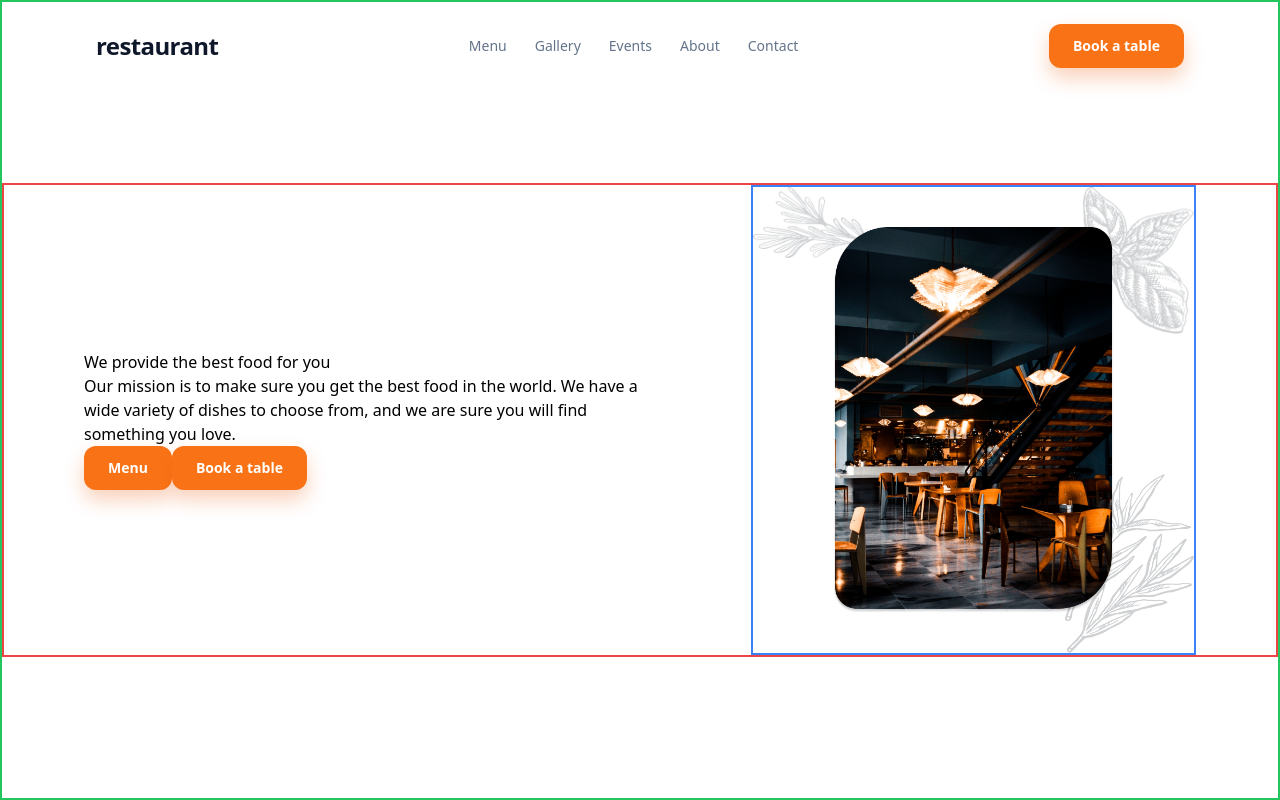
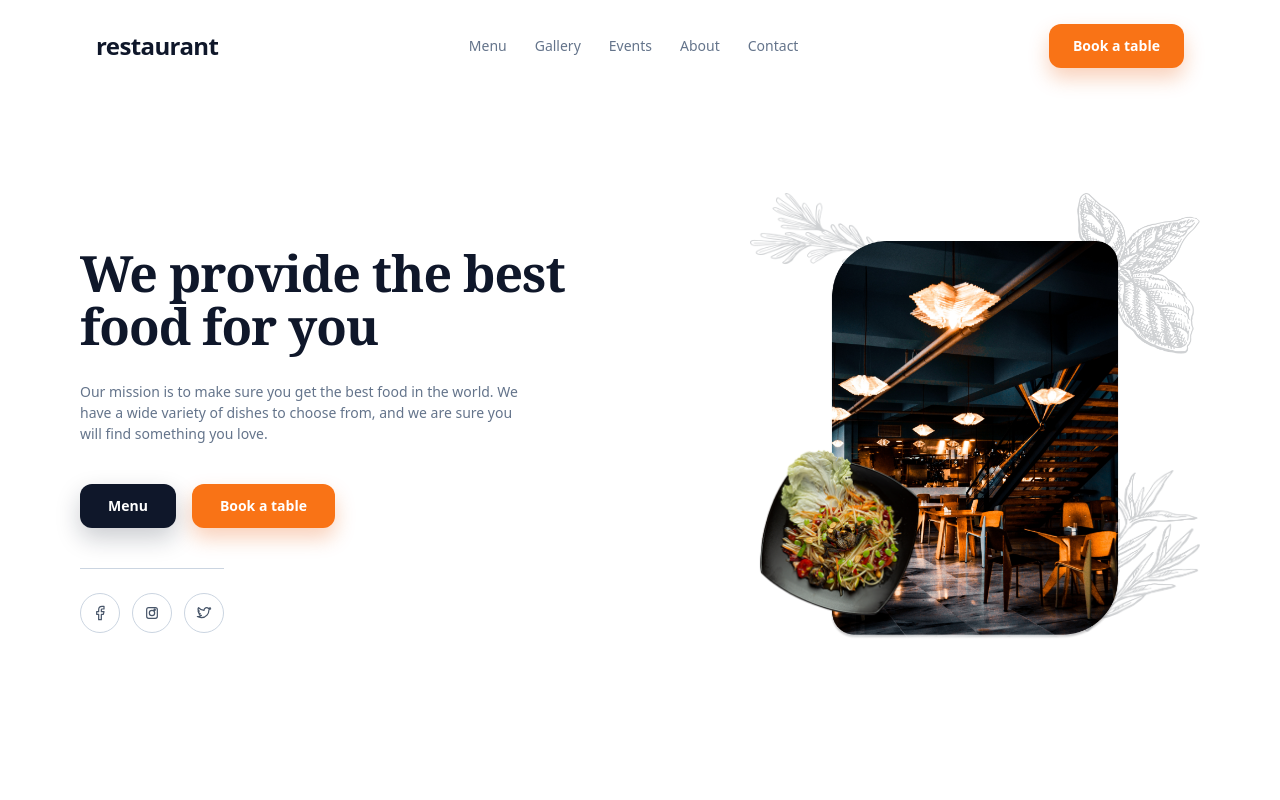
Before and after one commit to mohamed-yala/restaurant-landing-page, a React (Vite) app: page / in a window 1280 px wide. Built offline with nearby package versions, Linux system fonts and the light colour scheme.

Commit message:
fix hero page

```diff
--- /dev/null
+++ b/src/data/socialIcons.js
@@ -0,0 +1,20 @@
+export const socialIcons = [
+  {
+    id: 'facebook',
+    label: 'Facebook',
+    href: '#',
+    path: 'M18 2h-3a5 5 0 0 0-5 5v3H7v4h3v8h4v-8h3l1-4h-4V7a1 1 0 0 1 1-1h3z',
+  },
+  {
+    id: 'instagram',
+    label: 'Instagram',
+    href: '#',
+    path: 'M4 7a3 3 0 0 1 3-3h10a3 3 0 0 1 3 3v10a3 3 0 0 1-3 3H7a3 3 0 0 1-3-3V7Zm8 9a4 4 0 1 0 0-8 4 4 0 0 0 0 8Zm5-9a1 1 0 1 1-2 0 1 1 0 0 1 2 0Z',
+  },
+  {
+    id: 'twitter',
+    label: 'Twitter',
+    href: '#',
+    path: 'M22 5.8c-.7.3-1.5.5-2.3.6a4 4 0 0 0 1.7-2.2c-.8.5-1.7.8-2.6 1A4 4 0 0 0 12 8.1a11.3 11.3 0 0 1-8.2-4.2 4 4 0 0 0 1.2 5.4c-.7 0-1.3-.2-1.9-.5v.1a4 4 0 0 0 3.2 3.9c-.6.2-1.3.2-1.9.1a4 4 0 0 0 3.7 2.8A8 8 0 0 1 2 17.4 11.3 11.3 0 0 0 8.1 19c7.3 0 11.3-6.2 11.3-11.5v-.5c.8-.5 1.5-1.2 2-2Z',
+  },
+]
--- a/src/sections/Hero.jsx
+++ b/src/sections/Hero.jsx
@@ -1,28 +1,47 @@
 import React from 'react'
 import Button from '../components/Button'
+import { socialIcons } from '../data/socialIcons'
 
 function Hero() {
   return (
-    <div className='flex  items-center border-green-500 border-2 min-h-[100vh]'>
+    <div className='flex  items-center min-h-[100vh]'>
 
-      <div className='flex px-20  justify-between items-center border-red-500 border-2 mt-10'>
+      <div className='flex w-full px-20 justify-between items-center mt-20 max-[1000px]:px-10 max-[800px]:flex-col max-[800px]:mt-28  '>
 
-        <div className='w-[50%]'>
-            <h1>We provide the best food for you</h1>
-            <p>Our mission is to make sure you get the best food in the world. We have a wide variety of dishes to choose from, and we are sure you will find something you love.</p>
-            <div>
-                <Button text={"Menu"}/>
-                <Button text={"Book a table"}/>
-            </div>
+
+        <div className='w-[50%] max-[958px]:w-full '>
+          <h1 className=' font-serif text-[50px] max-[1042px]:text-[40px] font-semibold leading-[1.06] tracking-[-0.02em] text-slate-900 max-[800px]:text-[50px] max-[800px]:max-w-[600px]'>We provide the best food for you</h1>
+          <p className='mt-7 max-w-[450px] text-[14px]  text-slate-500'>Our mission is to make sure you get the best food in the world. We have a wide variety of dishes to choose from, and we are sure you will find something you love.</p>
+          <div className='mt-10 flex flex-wrap items-center gap-4'>
+            <Button text={"Menu"} color='bg-slate-900' className='rounded-lg px-7 py-3 shadow-[0_10px_24px_rgba(15,23,42,0.22)]'/>
+            <Button text={"Book a table"} className='rounded-lg px-7 py-3'/>
+          </div>
+
+          <div className='mt-10 flex w-fit items-center gap-3 border-t border-slate-300 pt-6'>
+            {socialIcons.map((icon) => (
+              <a
+                key={icon.id}
+                href={icon.href}
+                aria-label={icon.label}
+                className='flex h-10 w-10 items-center justify-center rounded-full border border-slate-300 text-slate-600 transition duration-200 hover:border-slate-900 hover:text-slate-900'
+              >
+                <svg viewBox='0 0 24 24' className='h-4 w-4' fill='none' stroke='currentColor' strokeWidth='1.8'>
+                  <path d={icon.path} strokeLinecap='round' strokeLinejoin='round' />
+                </svg>
+              </a>
+            ))}
+          </div>
 
         </div>
 
-        <div className='relative w-[40%]   flex items-center justify-center border-blue-500 border-2'>
-            <img className='w-[35%] absolute top-0 right-0' src='Group.png'/>
-            <img className='w-[30%] absolute bottom-0 right-0' src='Group (1).png'/>
-            <img className='w-[45%] absolute top-0 left-0' src='Group (2).png'/>
 
-            <div className='w-[100%] z-10 py-10 px-20'>
+        <div className='relative w-[450px] flex items-center justify-center'>
+            <img className='w-[170px] absolute top-0 right-0' src='Group.png'/>
+            <img className='w-[120px] absolute bottom-[55px] right-0' src='Group (1).png'/>
+            <img className='w-[200px] absolute top-0 left-0' src='Group (2).png'/>
+            <img className='w-[180px] z-20 absolute bottom-16 left-0' src='dish-2 1.png'/>
+
+            <div className='w-[500px] z-10 py-12 px-20'>
              <img className='' src='Mask group.png'/>
             </div>
 
--- a/src/sections/Navbar.jsx
+++ b/src/sections/Navbar.jsx
@@ -14,7 +14,7 @@ function Navbar() {
   }
 
   return (
-    <header className="fixed z-50 flex w-full flex-wrap items-center justify-between px-24 py-5 max-[690px]:px-8 max-[800px]:px-3 max-[1000px]:px-10 md:py-6 ">
+    <header className="fixed z-50 flex w-full flex-wrap items-center justify-between px-24 py-5 max-[690px]:px-8  max-[1000px]:px-10 md:py-6 ">
       <a href="#" className="text-2xl font-bold lowercase tracking-tight text-slate-900">
         restaurant
       </a>
```
